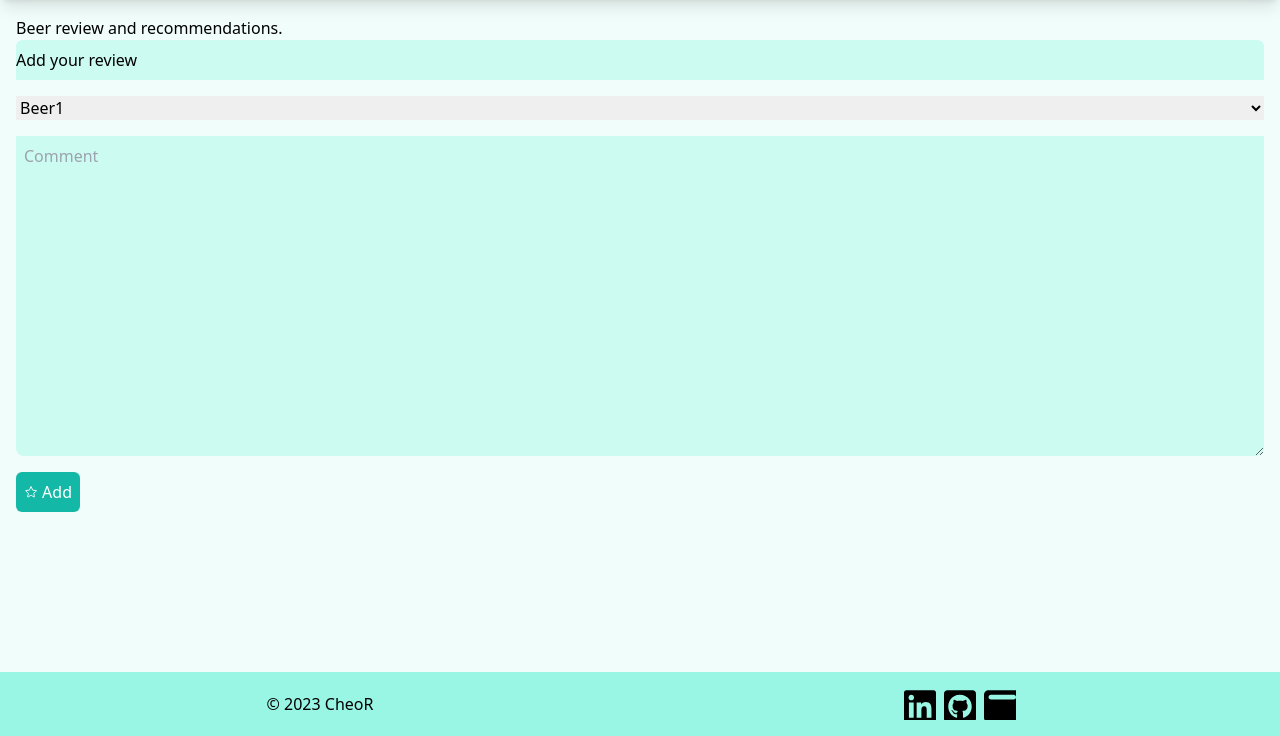
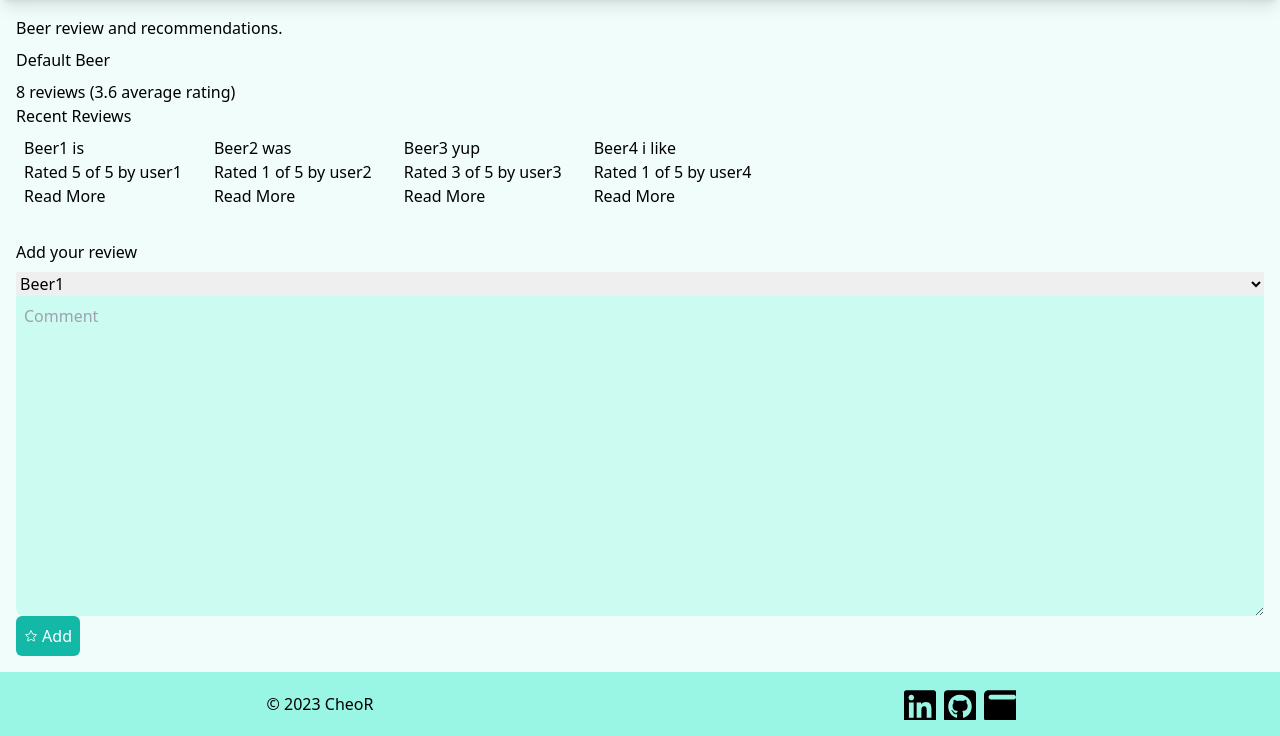
Before and after one commit to CheoR/Beeru, a Flask app: page / in a window 1280 px wide. Shown: the part 64-800 px from the top of the page. Run offline with Flask 3, Linux system fonts and the light colour scheme; some libraries are stand-ins or nearby versions.

Commit message:
chore: reviews mock data

```diff
--- a/app.py
+++ b/app.py
@@ -12,9 +12,16 @@ DATA = [
     {"name": "Beer4", "flavor": "hoppy"},
 ]
 
+REVIEW = [
+    { "user": "user1", "review": "Beer1 is ", "stars": 5},
+    { "user": "user2", "review": "Beer2 was ", "stars": 1},
+    { "user": "user3", "review": "Beer3 yup", "stars": 3},
+    { "user": "user4", "review": "Beer4 i like ", "stars": 1},
+]
+
 @app.route('/')
 def index():
-    return render_template('index.html', route="home", data=DATA )
+    return render_template('index.html', route="home", data=DATA, review=REVIEW )
 
 @app.route('/about')
 def about():
--- a/templates/components/forms/review.html
+++ b/templates/components/forms/review.html
@@ -4,12 +4,51 @@
   gap-4
   w-full
 " >
+  <div>
     <p class="
-    bg-teal-100
           justify-items-center
           py-2
           rounded-t-md
-  ">Add your review</p>
+        ">
+      Default Beer
+    </p>
+    <p>
+      8 reviews (3.6 average rating)
+    </p>
+    <div>
+      <p>
+        Recent Reviews
+      </p>
+      <div class="
+        flex gap-4
+        flex-wrap
+      ">
+        {% for rv in review %}
+        <div class="
+          flex
+          flex-col
+          p-2
+          rounded-md
+          min-w-fit
+        ">
+          <p>{{rv.review}}</p>
+          <p>
+            Rated {{rv.stars}} of 5 by {{rv.user}}
+          </p>
+          <a href="#">Read More</a>
+        </div>
+        {% endfor %}
+      </div>
+    </div>
+  </div>
+  <div class="flex flex-col">
+    <p class="
+      justify-items-center
+      py-2
+      rounded-t-md
+    ">
+      Add your review
+    </p>
     <select name="selection">
       {% for op in data %}
         <option value={{op.name}}>{{op.name}}</option>
@@ -43,4 +82,5 @@
         d="M11.48 3.499a.562.562 0 011.04 0l2.125 5.111a.563.563 0 00.475.345l5.518.442c.499.04.701.663.321.988l-4.204 3.602a.563.563 0 00-.182.557l1.285 5.385a.562.562 0 01-.84.61l-4.725-2.885a.563.563 0 00-.586 0L6.982 20.54a.562.562 0 01-.84-.61l1.285-5.386a.562.562 0 00-.182-.557l-4.204-3.602a.563.563 0 01.321-.988l5.518-.442a.563.563 0 00.475-.345L11.48 3.5z" />
     </svg>
     Add</button>
+  </div>
 </form>
--- a/templates/index.html
+++ b/templates/index.html
@@ -10,7 +10,7 @@
         <p>
           Beer review and recommendations.
         </p>
-        {% with data=data %}
+        {% with data=data, review=review %}
             {% include '/components/forms/review.html' %}
         {% endwith %}
     </div>
```
Lines whose indentation alone changed are shown as unchanged.
